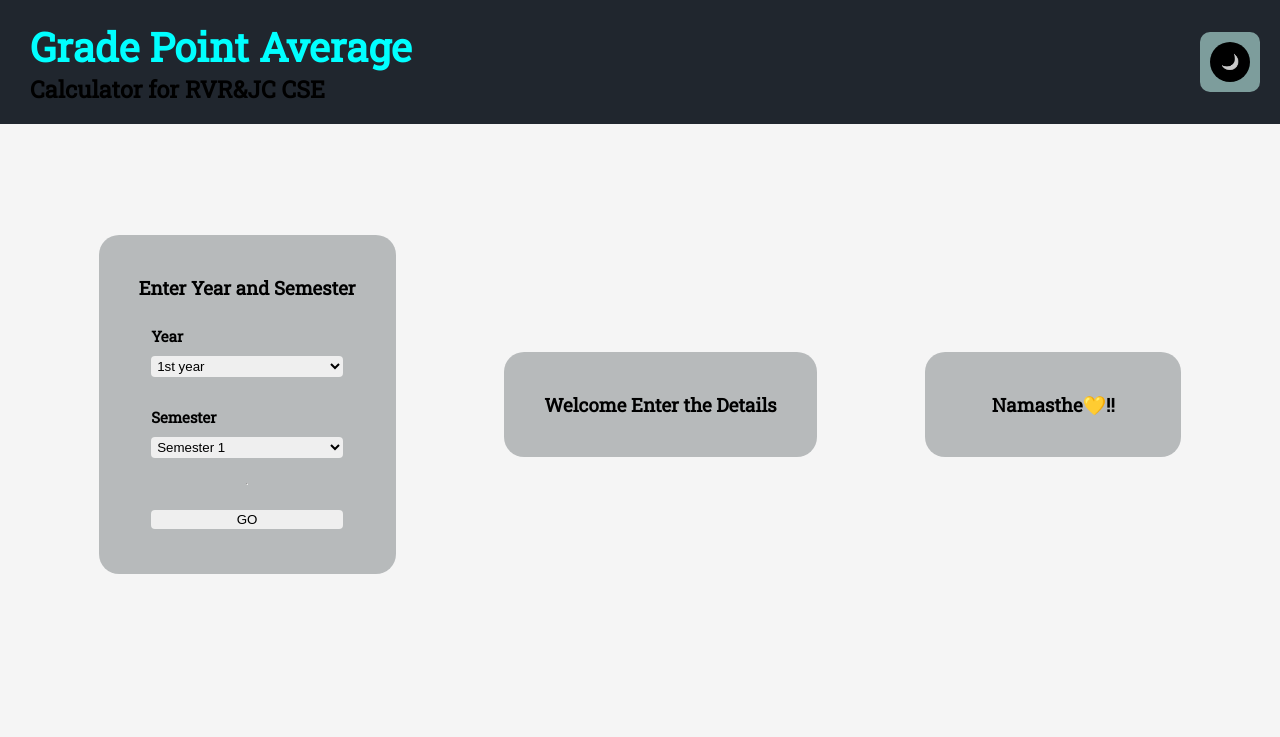
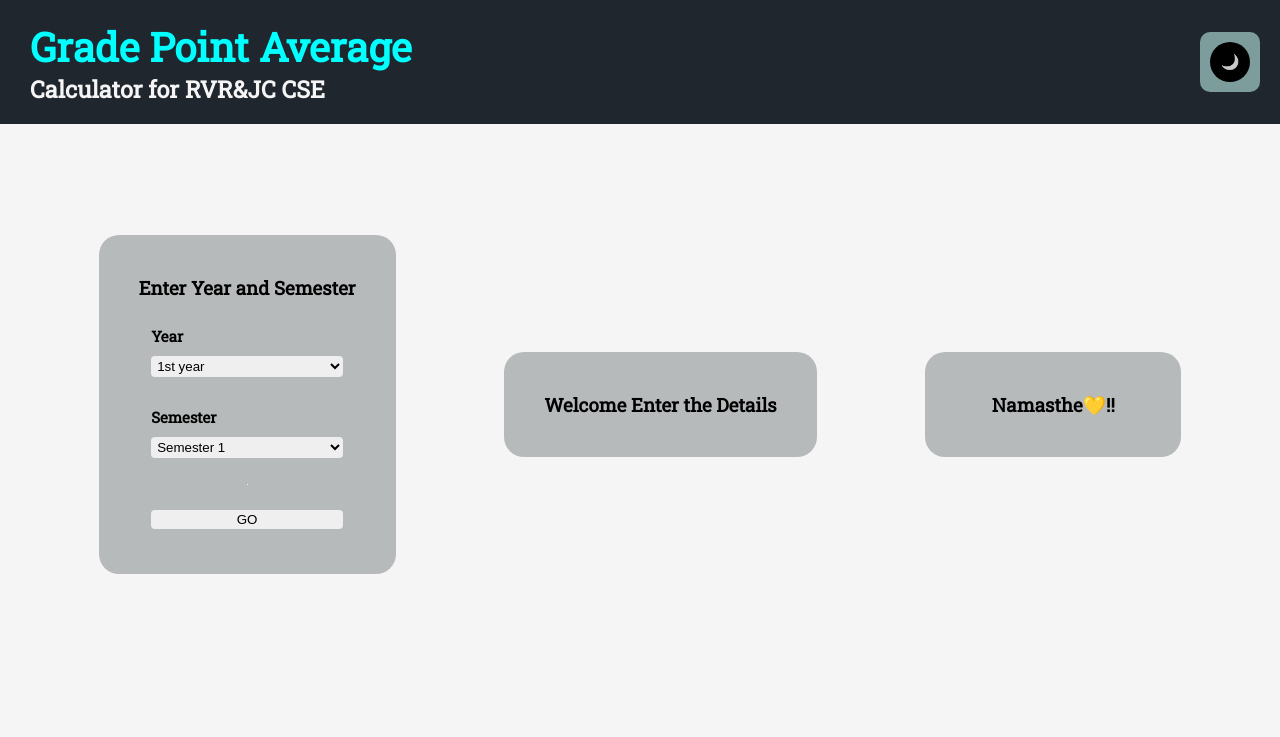
Before and after one commit to ujjwalr-y20cs161/GPA, a plain HTML site: page index.html in a window 1280 px wide. Shown: the top 737 px of the page. Drawn offline with nearby package versions, Linux system fonts and the light colour scheme.

Commit message:
Update index.html

```diff
--- a/index.html
+++ b/index.html
@@ -60,7 +60,7 @@
         }
 
         #sub-title {
-            color: #000;
+            color: whitesmoke;
         }
 
         .btn {
```
